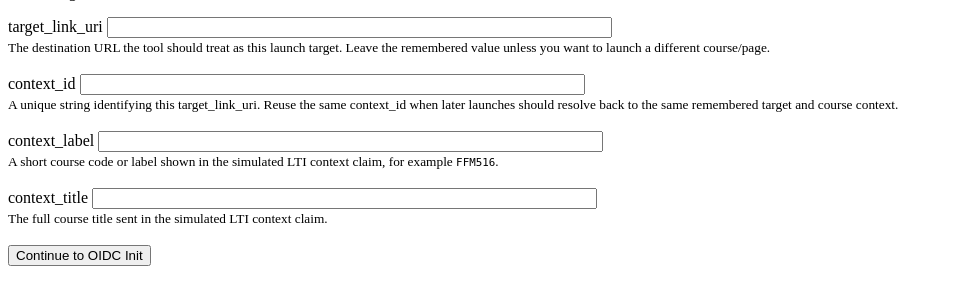
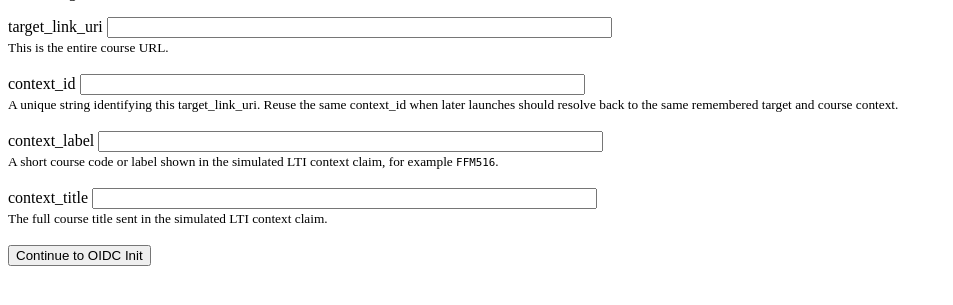
Before and after one commit to opentaproject/lti13-platform-simulator, a Django app: template launch/templates/launch/launch_init.html in a window 1280 px wide. Shown: the part 33-338 px from the top of the page, without its empty margins (0-953 px from the left). Run offline with Django 4.2, Linux system fonts and the light colour scheme; the template is opened without the code that fills it, so the values that code supplies are empty.

Commit message:
Add explantion

```diff
--- a/launch/templates/launch/launch_init.html
+++ b/launch/templates/launch/launch_init.html
@@ -9,7 +9,7 @@
   <form method="post">
     {% csrf_token %}
     <label>target_link_uri <input type="text" name="target_link_uri" value="{{ target_link_uri }}" size="60"></label><br>
-    <small>The destination URL the tool should treat as this launch target. Leave the remembered value unless you want to launch a different course/page.</small><br><br>
+    <small>This is the entire course URL.</small><br><br>
     <label>context_id <input type="text" name="context_id" value="{{ context_id }}" size="60"></label><br>
     <small>A unique string identifying this target_link_uri. Reuse the same context_id when later launches should resolve back to the same remembered target and course context.</small><br><br>
     <label>context_label <input type="text" name="context_label" value="{{ context_label }}" size="60"></label><br>
```
